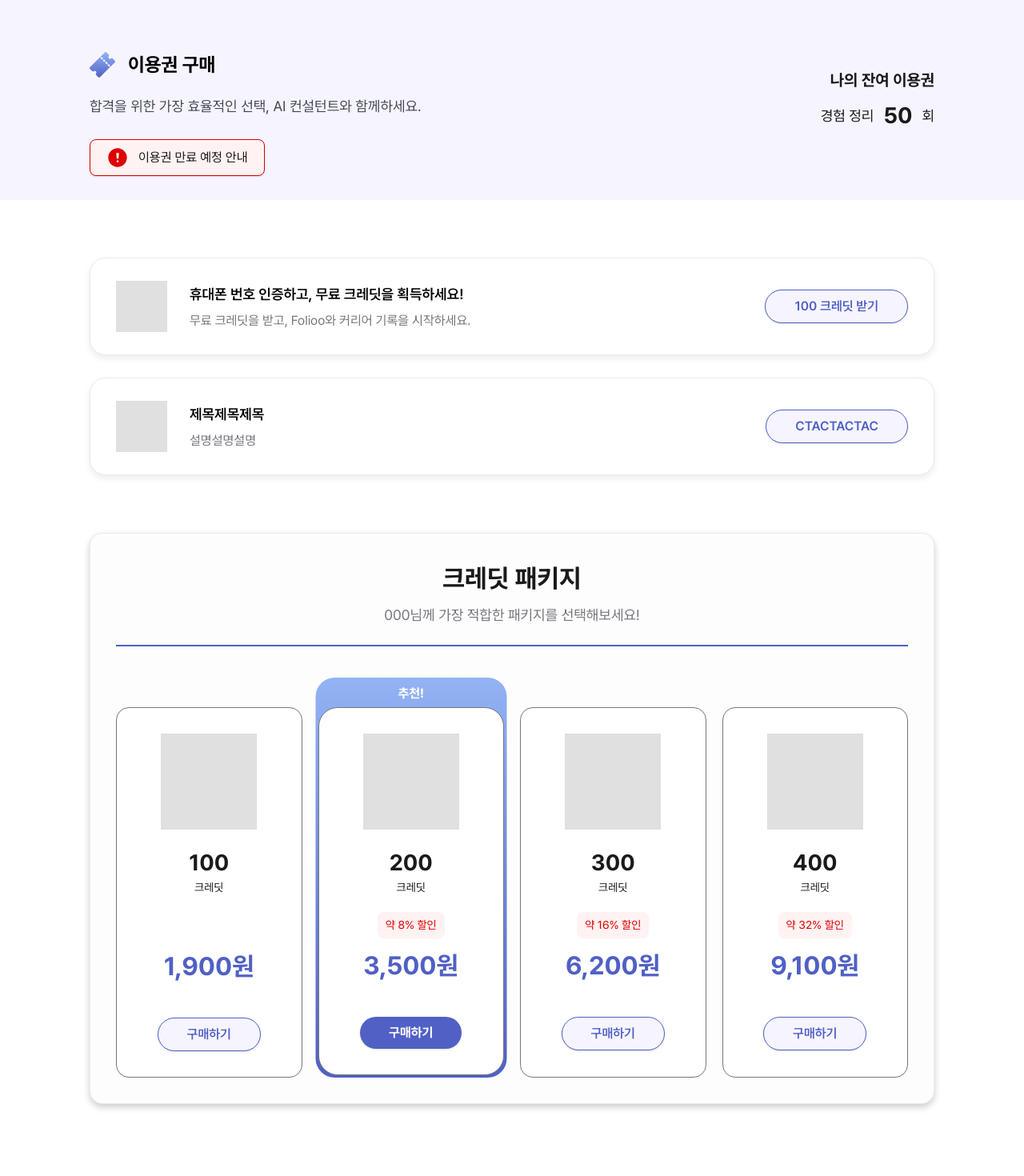
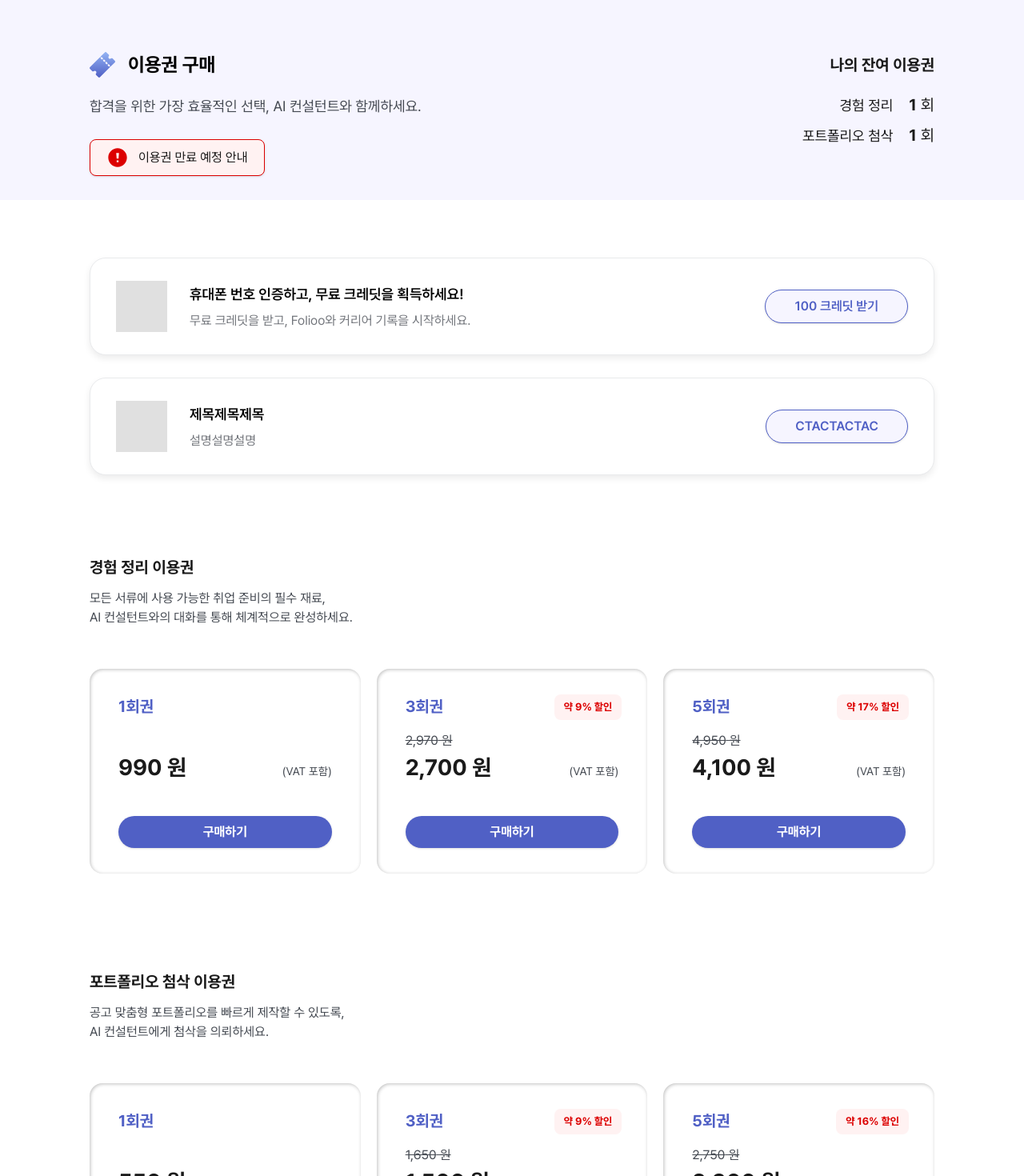
Before and after one commit to Teamie71/folioo-front, a Next.js app: page /topup in a window 1280 px wide. Shown: the part 80-1550 px from the top of the page at 80% size. Built offline with nearby package versions, Linux system fonts and the light colour scheme.

Commit message:
✨ Feat: 이용권 구매 페이지 구현

```diff
--- a/src/app/(main)/topup/page.tsx
+++ b/src/app/(main)/topup/page.tsx
@@ -6,13 +6,34 @@ import { CreditExpireAlert } from '@/components/CreditExpireAlert';
 import { CommonModal } from '@/components/CommonModal';
 import Image from 'next/image';
 
+type VoucherType = 'experience' | 'portfolio';
+
+type VoucherOption = {
+  times: number;
+  price: number;
+  originalPrice?: number;
+  discountPercent?: number;
+};
+
+const EXPERIENCE_VOUCHERS: VoucherOption[] = [
+  { times: 1, price: 990 },
+  { times: 3, price: 2700, originalPrice: 2970, discountPercent: 9 },
+  { times: 5, price: 4100, originalPrice: 4950, discountPercent: 17 },
+];
+
+const PORTFOLIO_VOUCHERS: VoucherOption[] = [
+  { times: 1, price: 550 },
+  { times: 3, price: 1500, originalPrice: 1650, discountPercent: 9 },
+  { times: 5, price: 2300, originalPrice: 2750, discountPercent: 16 },
+];
+
+type SelectedVoucher = { type: VoucherType; option: VoucherOption };
+
 export default function TopupPage() {
-  const currentCredits = 50; // TODO: 실제 사용자 크레딧 데이터로 교체
-  const userName = '000'; // TODO: 실제 사용자 이름으로 교체
-  const [selectedPackage, setSelectedPackage] = useState<{
-    credits: number;
-    price: number;
-  } | null>(null);
+  const currentCredits = 1; // TODO: 실제 사용자 데이터로 교체
+  const [selectedVoucher, setSelectedVoucher] = useState<SelectedVoucher | null>(
+    null,
+  );
 
   const benefitCards = [
     {
@@ -29,48 +50,14 @@ export default function TopupPage() {
     },
   ];
 
-  const packages = [
-    {
-      id: 1,
-      credits: 100,
-      price: 1900,
-      discount: null,
-      recommended: false,
-    },
-    {
-      id: 2,
-      credits: 200,
-      price: 3500,
-      discount: 8,
-      recommended: true,
-    },
-    {
-      id: 3,
-      credits: 300,
-      price: 6200,
-      discount: 16,
-      recommended: false,
-    },
-    {
-      id: 4,
-      credits: 400,
-      price: 9100,
-      discount: 32,
-      recommended: false,
-    },
-  ];
-
-  const handlePurchaseClick = (pkg: { credits: number; price: number }) => {
-    setSelectedPackage(pkg);
+  const handlePurchaseClick = (type: VoucherType, option: VoucherOption) => {
+    setSelectedVoucher({ type, option });
   };
 
   const handleConfirmPurchase = () => {
-    if (!selectedPackage) return;
-    // TODO: 구매 로직 구현
-    console.log(
-      `구매 진행: ${selectedPackage.credits} 크레딧, ${selectedPackage.price}원`,
-    );
-    setSelectedPackage(null);
+    if (!selectedVoucher) return;
+    // TODO: 결제 연동
+    setSelectedVoucher(null);
   };
 
   return (
@@ -99,19 +86,34 @@ export default function TopupPage() {
 
               {/* 현재 보유 크레딧 */}
               <div className='relative flex flex-col items-end gap-[0.5rem]'>
-              <span className='text-[20px] font-bold text-[#1A1A1A]'>
+                <span className='text-[1.25rem] mb-[0.75rem] font-bold text-[#1A1A1A]'>
                   나의 잔여 이용권
                 </span>
-              <div className='flex items-center gap-[0.75rem]'>
-                <span className='text-[18px] font-normal text-[#1A1A1A]'>
+                <div className='flex items-center gap-[1.25rem]'>
+                  <span className='text-[1.125rem] font-normal text-[#1A1A1A]'>
                     경험 정리
                   </span>
-                <span className='text-[28px] font-bold text-[#1A1A1A]'>
+                  <div>
+                    <span className='text-[1.25rem] font-bold text-[#1A1A1A]'>
                       {currentCredits}
                     </span>
-                <span className='text-[18px] font-normal text-[#1A1A1A]'>
-                  회
+                    <span className='text-[1.25rem] font-normal text-[#1A1A1A]'>
+                      {' '}회
                     </span>
+                  </div>
+                </div>
+                <div className='flex items-center gap-[1.25rem]'>
+                  <span className='text-[1.125rem] font-normal text-[#1A1A1A]'>
+                    포트폴리오 첨삭
+                  </span>
+                  <div>
+                    <span className='text-[1.25rem] font-bold text-[#1A1A1A]'>
+                      {currentCredits}
+                    </span>
+                    <span className='text-[1.25rem] font-normal text-[#1A1A1A]'>
+                      {' '}회
+                    </span>
+                  </div>
                 </div>
               </div>
             </div>
@@ -151,111 +153,65 @@ export default function TopupPage() {
           ))}
         </div>
 
-      {/* 크레딧 패키지 섹션 */}
-      <div className='mx-auto flex w-[66rem] flex-col gap-[3rem]'>
-        <div className='mx-auto flex w-full flex-col gap-[1.5rem] rounded-[1rem] border border-[#E9EAEC] bg-[#FDFDFD] px-[2rem] py-[2rem] shadow-[0_4px_8px_0_rgba(0,0,0,0.2)]'>
-          {/* 패키지 섹션 타이틀 */}
-          <div className='flex flex-col items-center gap-[0.5rem]'>
-            <h2 className='text-[2rem] font-bold text-[#1A1A1A]'>크레딧 패키지</h2>
-            <p className='text-[1.125rem] text-[#74777D]'>
-              {userName}님께 가장 적합한 패키지를 선택해보세요!
+        {/* 경험 정리 이용권 */}
+        <section className='mx-auto mt-[1.75rem] flex w-[66rem] flex-col gap-[1.5rem]'>
+          <div className='flex flex-col gap-[0.75rem] pb-[1.75rem]'>
+            <h2 className='text-[1.25rem] font-bold text-[#1A1A1A]'>
+              경험 정리 이용권
+            </h2>
+            <p className='text-[1rem] leading-[1.5] text-[#464B53]'>
+              모든 서류에 사용 가능한 취업 준비의 필수 재료,
+              <br />
+              AI 컨설턴트와의 대화를 통해 체계적으로 완성하세요.
             </p>
           </div>
+          <div className='grid grid-cols-3 gap-[1.25rem]'>
+            {EXPERIENCE_VOUCHERS.map((option) => (
+              <VoucherCard
+                key={`exp-${option.times}`}
+                option={option}
+                onPurchase={() => handlePurchaseClick('experience', option)}
+              />
+            ))}
+          </div>
+        </section>
 
-          {/* 구분선 */}
-          <div className='h-[1.5px] w-full bg-[#5060C5]'></div>
-
-          {/* 패키지 카드들 */}
-          <div className='mt-[3.25rem] grid grid-cols-4 gap-[1.25rem]'>
-            {packages.map((pkg) => {
-              const CardContent = (
-                <>
-                  {/* 회색 박스 */}
-                  <div className='h-[7.5rem] w-[7.5rem] bg-[#E0E0E0]'></div>
-
-                  {/* 크레딧 숫자 */}
-                  <span className='mt-[1.25rem] text-[28px] font-bold text-[#1A1A1A]'>
-                    {pkg.credits}
-                  </span>
-
-                  {/* 크레딧 텍스트 */}
-                  <span className='text-[14px] font-normal text-[#1A1A1A]'>
-                    크레딧
-                  </span>
-
-                  {/* 할인 정보 */}
-                  {pkg.discount && (
-                    <span className='mt-[1.25rem] rounded-[0.5rem] bg-[#FFF2F2] px-[0.625rem] py-[0.375rem] text-[14px] font-normal text-[#DC0000]'>
-                      약 {pkg.discount}% 할인
-                    </span>
-                  )}
-
-                  {/* 가격 */}
-                  <span
-                    className={`${pkg.discount ? 'mt-[0.625rem]' : 'mt-[4rem]'} text-[32px] font-bold text-[#5060C5]`}
-                  >
-                    {pkg.price.toLocaleString()}원
-                  </span>
-
-                  {/* 구매하기 버튼 */}
-                  <div className='mt-[2.5rem]'>
-                    <CommonButton
-                      variantType={pkg.recommended ? 'Primary' : 'Outline'}
-                      px='2.25rem'
-                      py='0.5rem'
-                      onClick={() => handlePurchaseClick(pkg)}
-                    >
-                      구매하기
-                    </CommonButton>
+        {/* 포트폴리오 첨삭 이용권 */}
+        <section className='mx-auto mt-[3rem] flex w-[66rem] flex-col gap-[1.5rem]'>
+          <div className='flex flex-col gap-[0.75rem] pb-[1.75rem]'>
+            <h2 className='text-[1.25rem] font-bold text-[#1A1A1A]'>
+              포트폴리오 첨삭 이용권
+            </h2>
+            <p className='text-[1rem] leading-[1.5] text-[#464B53]'>
+              공고 맞춤형 포트폴리오를 빠르게 제작할 수 있도록,
+              <br />
+              AI 컨설턴트에게 첨삭을 의뢰하세요.
+            </p>
           </div>
-                </>
-              );
-
-              if (pkg.recommended) {
-                return (
-                  <div key={pkg.id} className='relative'>
-                    {/* 뒤 카드 */}
-                    <div className='absolute top-[-2.3rem] left-1/2 -translate-x-1/2 z-0 w-[239px] h-[500px] rounded-[1.5rem] bg-gradient-to-b from-[#93B3F4] to-[#5060C5]'>
-                      <span className='absolute top-[0.5rem] left-1/2 -translate-x-1/2 text-[1rem] font-bold text-white'>추천!</span>
+          <div className='grid grid-cols-3 gap-[1.25rem]'>
+            {PORTFOLIO_VOUCHERS.map((option) => (
+              <VoucherCard
+                key={`port-${option.times}`}
+                option={option}
+                onPurchase={() => handlePurchaseClick('portfolio', option)}
+              />
+            ))}
+          </div>
+        </section>
       </div>
 
-                    {/* 앞 카드 */}
-                    <div className='relative z-10 flex flex-col items-center rounded-[1.5rem] border border-[#74777D] bg-white px-[1.5rem] py-[2rem]'>
-                      {CardContent}
-                    </div>
-                  </div>
-                );
-              }
-
-              return (
-                <div
-                  key={pkg.id}
-                  className='relative flex flex-col items-center rounded-[1rem] border border-[#74777D] bg-white px-[1.5rem] py-[2rem]'
-                >
-                  {CardContent}
-                </div>
-              );
-            })}
-          </div>
-        </div>
-      </div>
-      </div>
-
-      {/* 구매 확인 모달 (CommonModal 기본 버튼 사용) */}
       <CommonModal
-        open={!!selectedPackage}
-        onOpenChange={(open) => {
-          if (!open) setSelectedPackage(null);
-        }}
+        open={!!selectedVoucher}
+        onOpenChange={(open) => !open && setSelectedVoucher(null)}
         title={
-          selectedPackage
-            ? `${selectedPackage.credits.toLocaleString()} 크레딧을 결제할까요?`
+          selectedVoucher
+            ? `${selectedVoucher.option.times}회권 ${selectedVoucher.option.price.toLocaleString()}원 결제할까요?`
             : ''
         }
-        description='크레딧은 결제 후 6개월 동안 유효하게 사용 가능해요.'
+        description='결제 후 이용권이 즉시 적립됩니다.'
         cancelBtnText='취소'
         primaryBtnText='결제'
-        onCancelClick={() => setSelectedPackage(null)}
+        onCancelClick={() => setSelectedVoucher(null)}
         onPrimaryClick={handleConfirmPurchase}
         primaryBtnVariant='default'
         className='w-[28.1875rem] max-w-[28.1875rem] items-center gap-[1.5rem] px-[2rem] py-[3.75rem]'
@@ -263,3 +219,57 @@ export default function TopupPage() {
     </>
   );
 }
+
+function VoucherCard({
+  option,
+  onPurchase,
+}: {
+  option: VoucherOption;
+  onPurchase: () => void;
+}) {
+  return (
+    <div className='relative flex flex-col justify-between rounded-[1rem] bg-white py-[2rem] px-[2.25rem] shadow-[1px_1px_4px_0px_#00000040_inset]'>
+      {/* 할인 뱃지: 배경은 연한 핑크, 글자는 빨간색 */}
+      {option.discountPercent != null && (
+        <div className='absolute right-[2rem] top-[2rem] rounded-[0.5rem] bg-[#FFF2F2] px-[0.75rem] py-[0.4rem] text-[0.8125rem] font-bold text-[#DC0000]'>
+          약 {option.discountPercent}% 할인
+        </div>
+      )}
+
+      <div className='flex flex-col gap-[1rem]'>
+        {/* 회차 타이틀 */}
+        <span className='text-[1.25rem] font-bold text-[#5060C5]'>
+          {option.times}회권
+        </span>
+
+        {/* 가격 섹션 - originalPrice 없을 때도 자리 유지 */}
+        <div className='flex flex-col'>
+          {option.originalPrice != null ? (
+            <span className='text-[1rem] text-[#464B53] line-through'>
+              {option.originalPrice.toLocaleString()} 원
+            </span>
+          ) : (
+            <span className='text-[1rem] text-transparent' aria-hidden>
+              &nbsp;
+            </span>
+          )}
+          <div className='flex items-baseline justify-between'>
+            <span className='text-[1.75rem] font-bold text-[#1A1A1A]'>
+              {option.price.toLocaleString()} 원
+            </span>
+            <span className='text-[0.875rem] text-[#464B53]'>(VAT 포함)</span>
+          </div>
+        </div>
+      </div>
+
+      {/* 구매 버튼 */}
+      <CommonButton
+        variantType='Execute'
+        className='mt-[2.5rem] w-full rounded-[3.75rem] bg-[#5060C5] text-[1rem] font-bold text-white hover:bg-[#4352B3]'
+        onClick={onPurchase}
+      >
+        구매하기
+      </CommonButton>
+    </div>
+  );
+}
```
Lines whose indentation alone changed are shown as unchanged.
